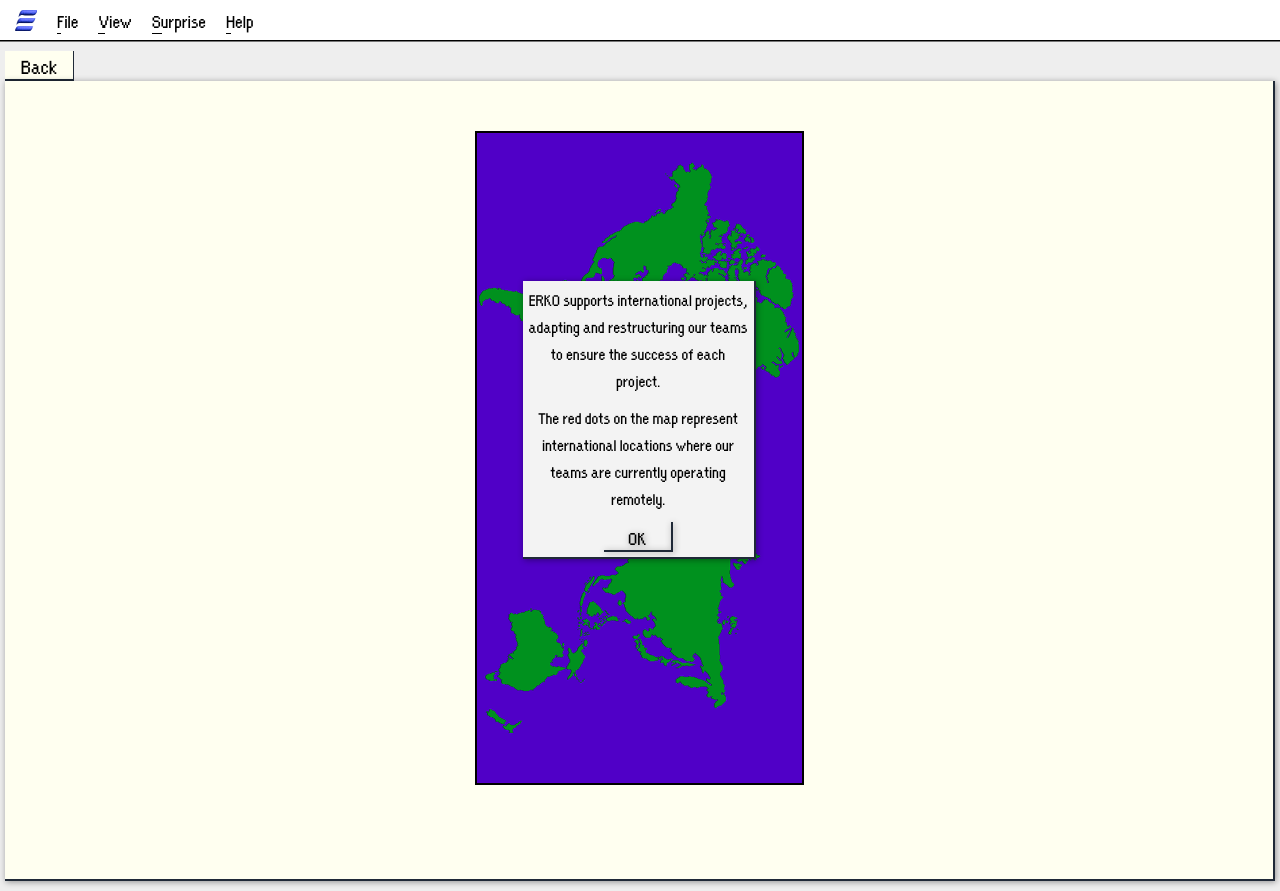
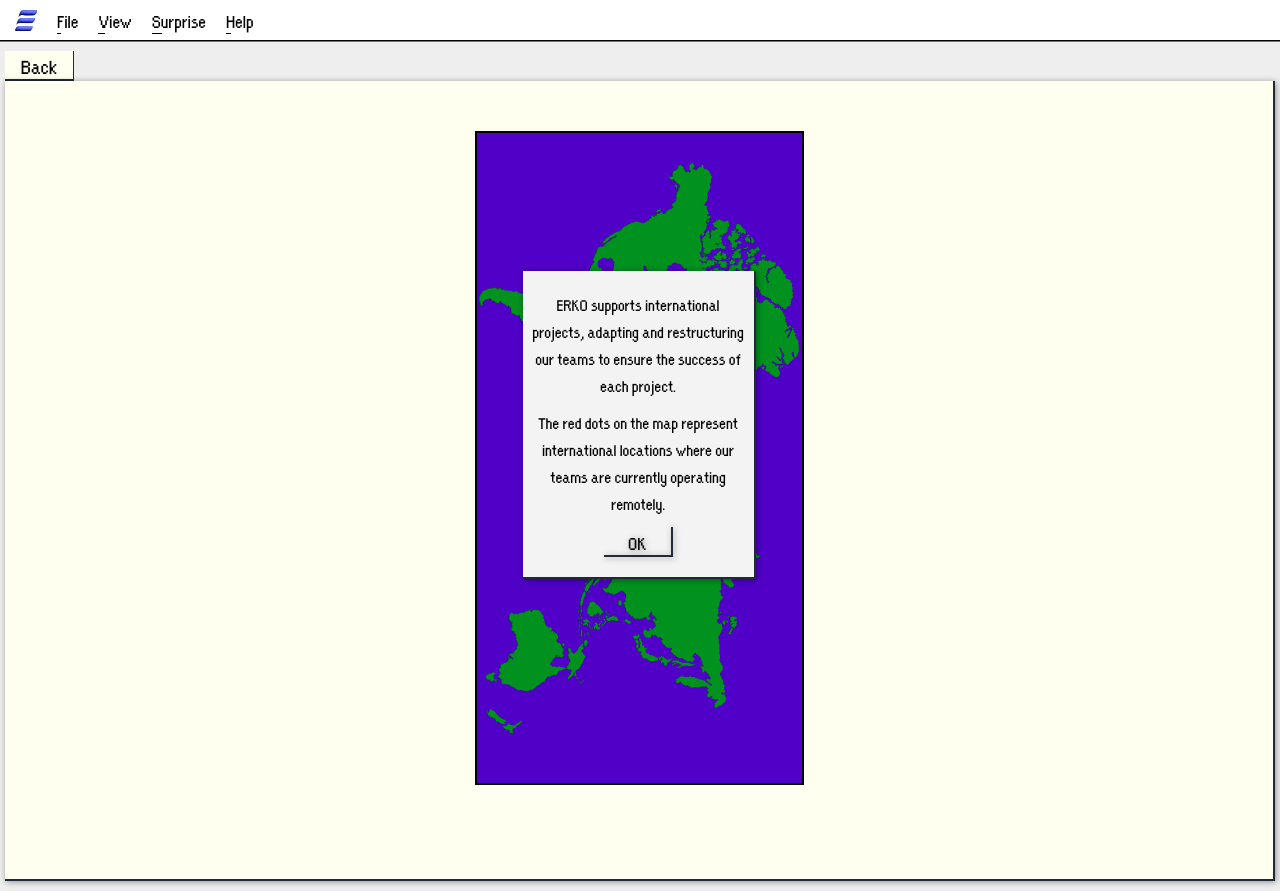
Before and after one commit to achiewe/project-erko-front, a Next.js app: page /erko/regional in a window 1280 px wide. Built offline with nearby package versions, Linux system fonts and the light colour scheme.

Commit message:
change the padding vertical and horizontal

```diff
--- a/src/app/components/RegionalProperties/InfoModal.tsx
+++ b/src/app/components/RegionalProperties/InfoModal.tsx
@@ -12,7 +12,7 @@ export default function InfoModal() {
     <div
       className={`w-[233px] bg-[#F3F3F3] ${
         openModal ? "flex" : "hidden"
-      }  flex-col p-[5px] absolute top-[200px] gap-[10px] justify-center items-center
+      }  flex-col px-[8px] py-[20px] absolute top-[190px] gap-[10px] justify-center items-center
     border-r-2 border-b-2 border-gray-800 drop-shadow-[1px_1px_3px_rgba(0,0,0,0.40)]`}
     >
       <p className="text-center text-[18px]">
```
